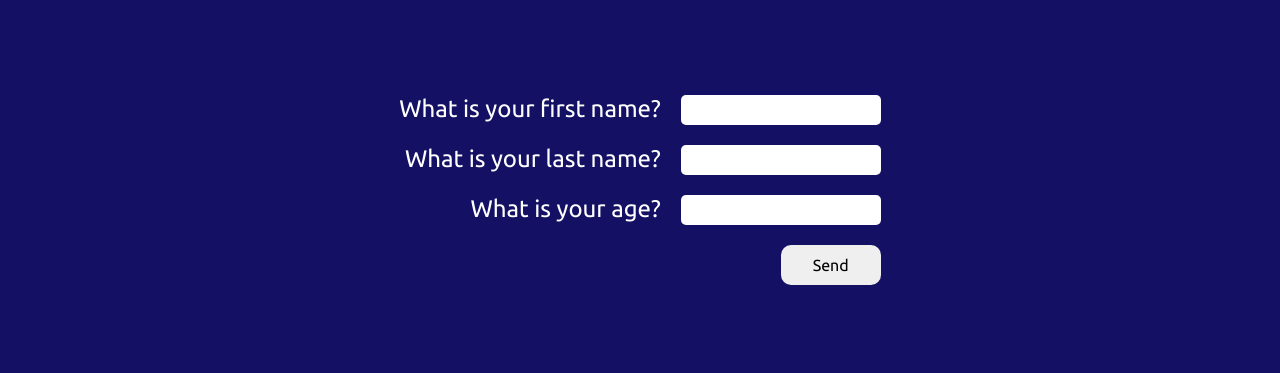
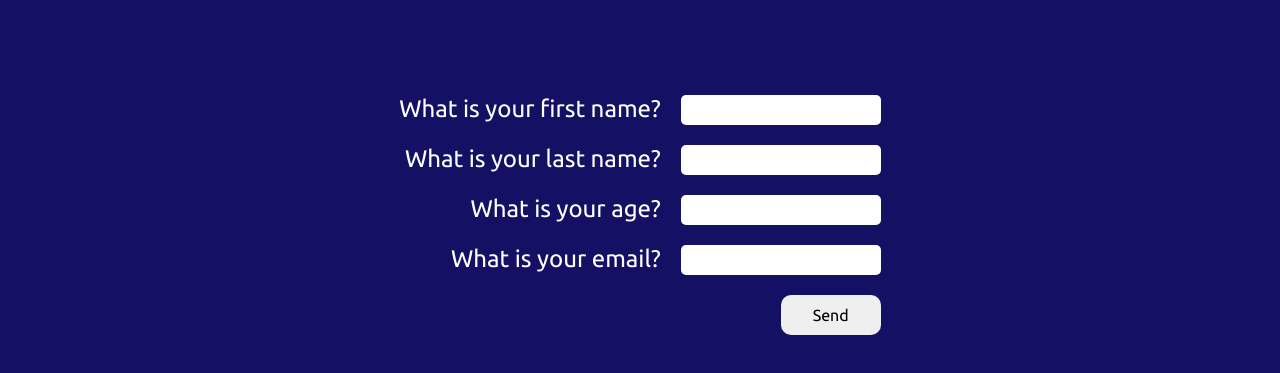
Before and after one commit to tooralscript/wm1_fall2023_sec2, a plain HTML site: page questionnaire.html in a window 1280 px wide. Shown: the part 85-458 px from the top of the page. Drawn offline with Linux system fonts and the light colour scheme.

Commit message:
questionnaire troubles across browsers

```diff
--- a/questionnaire.html
+++ b/questionnaire.html
@@ -41,7 +41,12 @@
 
     <div>
       <label for="age">What is your age?</label>
-      <input type="number" "age" />
+      <input type="number" id="age" />
+    </div>
+
+    <div>
+      <label for="email">What is your email?</label>
+      <input type="text" id="email" />
     </div>
 
     <input type="submit" value="Send">
```
